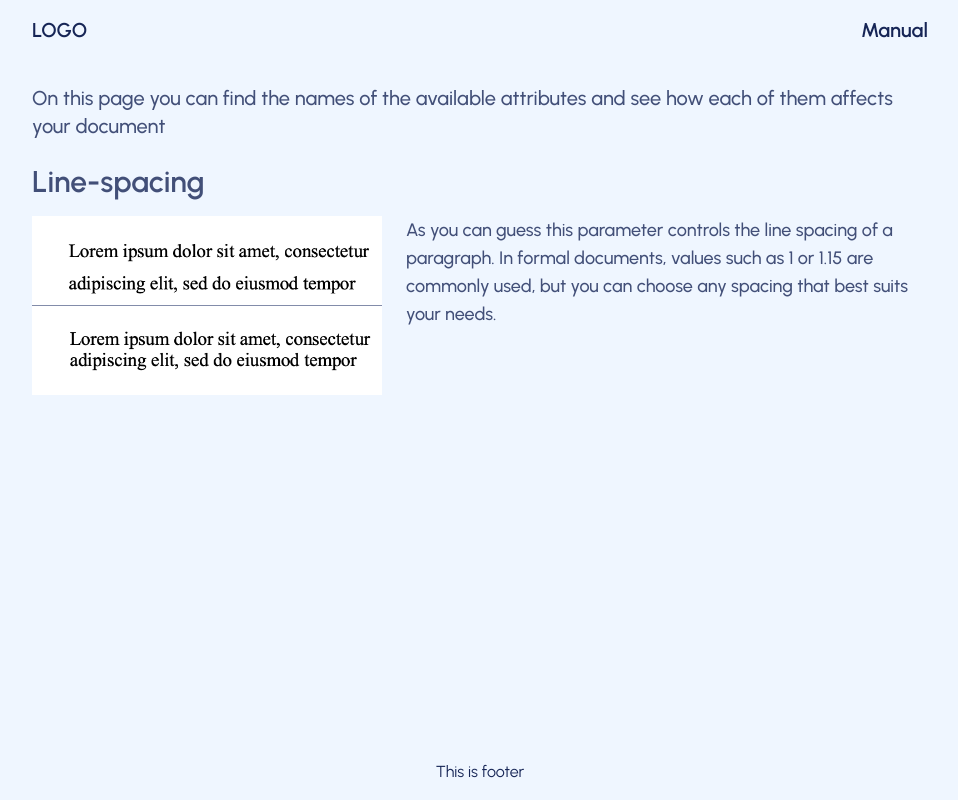
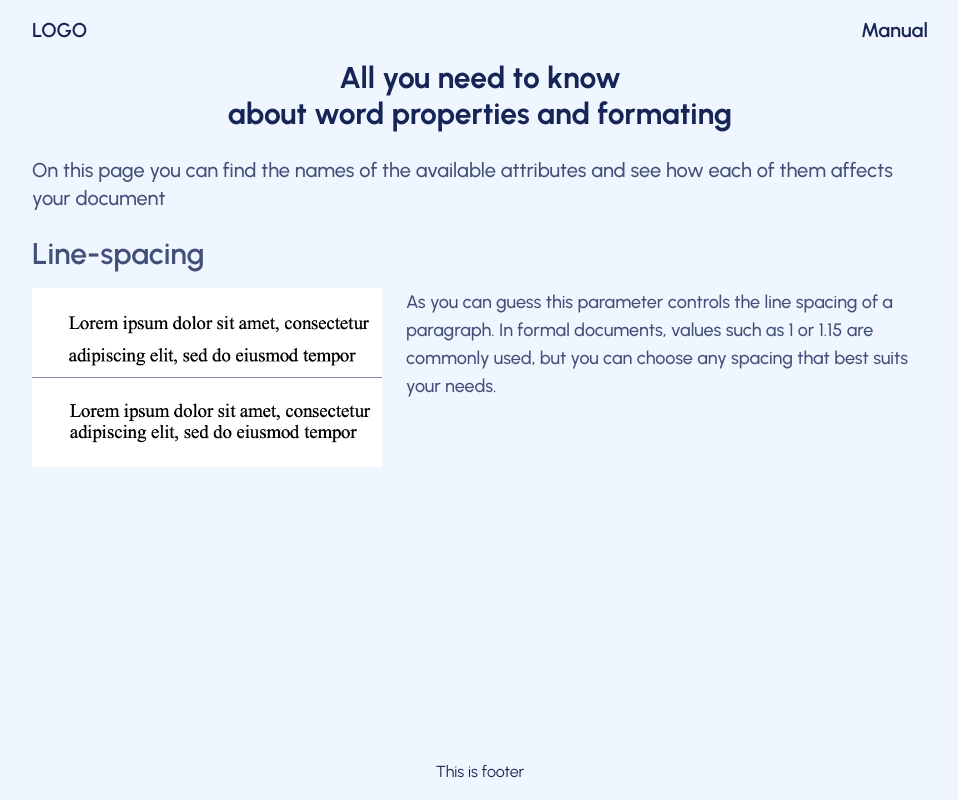
Before and after one commit to EgorFray/fdword, a React (Vite) app in the folder frontend/: page /manual in a window 1280 px wide. Shown: the whole page, without its empty margins (160-1118 px from the left). Built offline with nearby package versions, Linux system fonts and the light colour scheme.

Commit message:
Refactor manual and dashboard pages layout

```diff
--- a/frontend/src/pages/Dashboard.jsx
+++ b/frontend/src/pages/Dashboard.jsx
@@ -2,6 +2,7 @@ import { useEffect, useRef, useState } from "react";
 import Comparator from "../ui/Comparator";
 import Heading from "../ui/Heading";
 import ModifyForm from "../ui/ModifyForm";
+import PageLayout from "../ui/PageLayout";
 
 function Dashboard() {
   const [openForm, setOpenForm] = useState(false);
@@ -16,11 +17,11 @@ function Dashboard() {
   }, [openForm]);
 
   return (
-    <div className="flex flex-col gap-7 p-4 text-center">
+    <PageLayout>
       <Heading setOpenForm={setOpenForm} formRef={formRef} />
       <Comparator />
       <ModifyForm formRef={formRef} openForm={openForm} />
-    </div>
+    </PageLayout>
   );
 }
 
--- a/frontend/src/pages/Manual.jsx
+++ b/frontend/src/pages/Manual.jsx
@@ -1,8 +1,13 @@
+import ManualHeading from "../ui/ManualHeading";
 import ManualSection from "../ui/ManualSection";
 
 function Manual() {
   return (
     <>
+      <div className="flex flex-col gap-5">
+        <ManualHeading />
+      </div>
+
       <p className="mt-6 mb-4 text-xl font-medium text-blue-950/80">
         On this page you can find the names of the available attributes and see
         how each of them affects your document
--- /dev/null
+++ b/frontend/src/ui/ManualHeading.jsx
@@ -0,0 +1,12 @@
+function ManualHeading() {
+  return (
+    <div className="flex flex-col items-center gap-5 text-center">
+      <p className="text-3xl font-bold">
+        All you need to know <br />
+        about word properties and formating
+      </p>
+    </div>
+  );
+}
+
+export default ManualHeading;
--- /dev/null
+++ b/frontend/src/ui/PageLayout.jsx
@@ -0,0 +1,5 @@
+function PageLayout({ children }) {
+  return <div className="flex flex-col gap-7 p-4 text-center">{children}</div>;
+}
+
+export default PageLayout;
```
